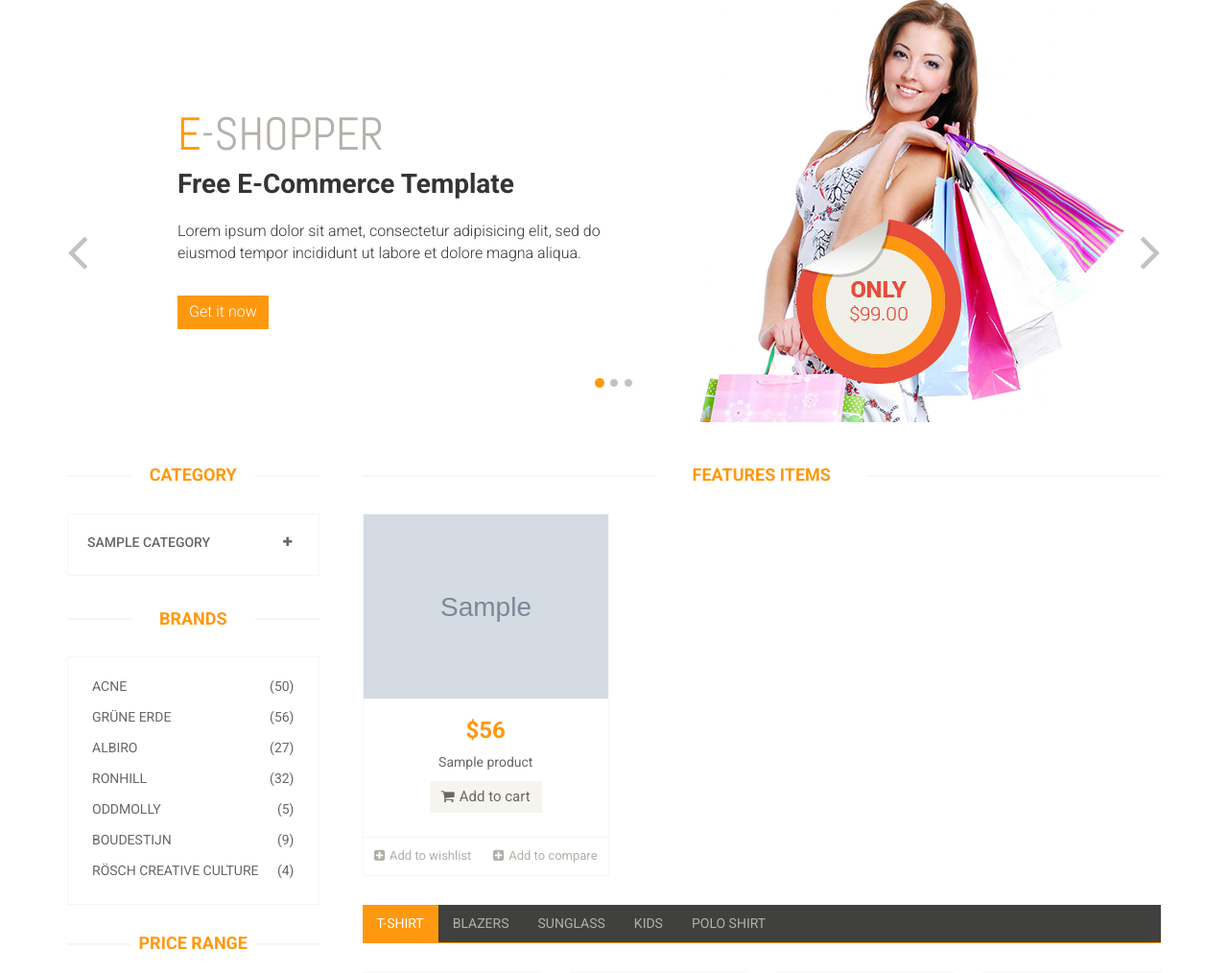
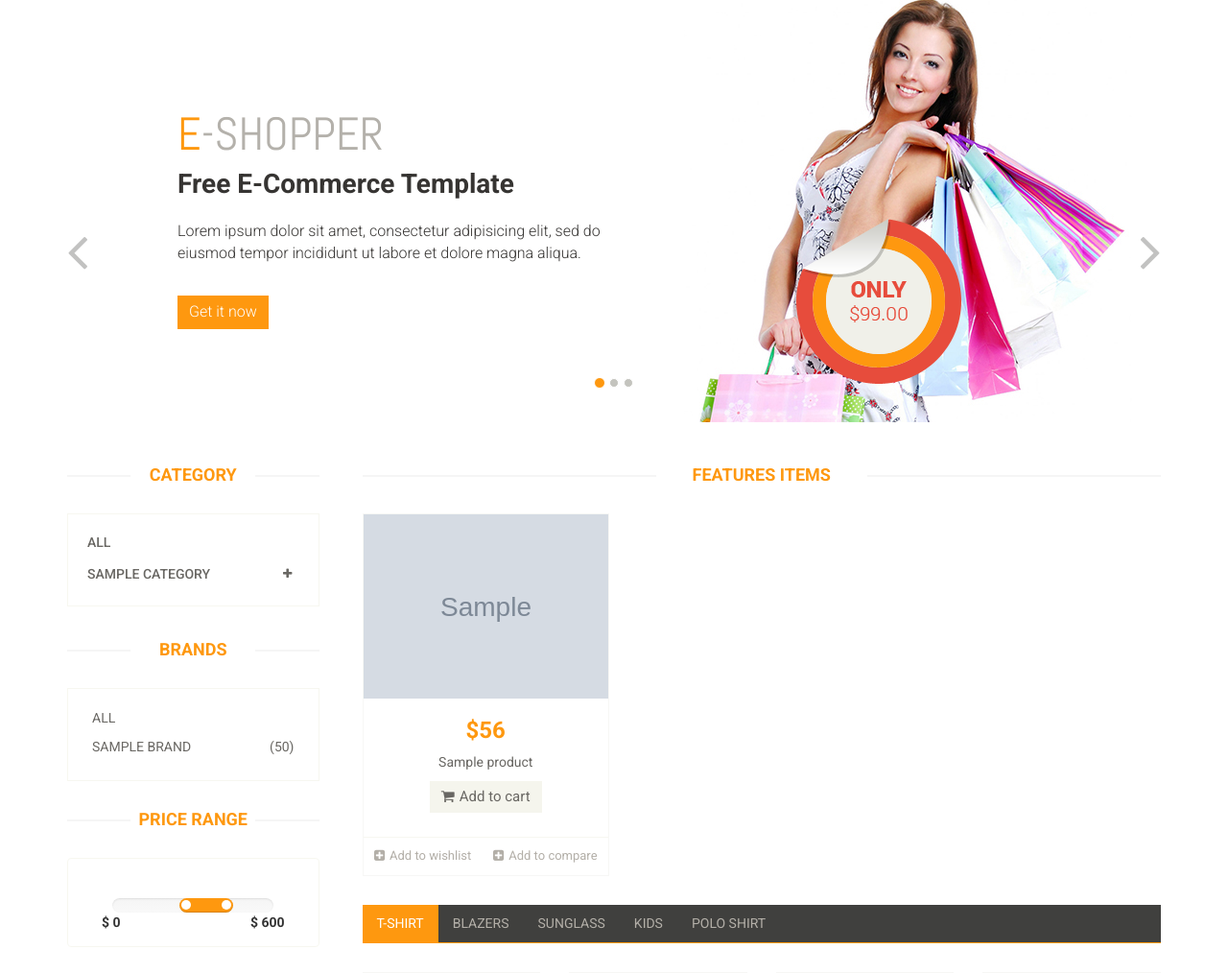
Before and after one commit to gurnitha/2022-django-eshopper, a Django app: page / in a window 1280 px wide. Shown: the part 213-1227 px from the top of the page at 96% size. Run offline with Django 3.2, Linux system fonts and the light colour scheme; tables that the repository leaves empty hold one stand-in row (values such as "Sample post"); grey boxes marked "Sample" are stand-in pictures.

Commit message:
16. Retrieve and fetch featured products by brand

```diff
--- a/shop/views.py
+++ b/shop/views.py
@@ -10,28 +10,63 @@ from shop import models
 
 def index(request):
 
-	# Grab all category objects
+	# # Grab all category objects
+	# category_list = models.Category.objects.all()
+
+	# # LOAD FEATURED PRODUCTS BASED ON ITS CATEGORY AND SUBCATEGORY
+
+	# # 1. Get category id
+	# category_id = request.GET.get('category')
+	# # 2. Get all products based on its category and subcategory
+	# if category_id:
+	# 	featured_product_list = models.Product.objects.filter(subcategory_id=category_id, is_featured=True).order_by('-id')[0:1]
+	# # 3. Otherwise grab all products
+	# else:
+	# 	featured_product_list = models.Product.objects.filter(is_featured=True)
+
+	# # Put objects in context dictionary
+	# context = {
+	# 	'category_list':category_list,
+	# 	'featured_product_list':featured_product_list,
+	# }
+
+
+	'''
+		LOAD FEATURED PRODUCTS BASED ON ITS CATEGORY AND SUBCATEGORY
+		AND
+		LOAD FEATRUED PRODUCTS BASED ON ITS BRAND
+	'''
+
+	# 1. Grab all category objects
 	category_list = models.Category.objects.all()
 
+	# 2. Grab all brand objects
+	brand_list = models.Brand.objects.all()
 
-	# LOAD FEATURED PRODUCTS BASED ON ITS CATEGORY AND SUBCATEGORY
+	# 3. Get category id from the url
+	category_id = request.GET.get('category')
 
-	# 1. Get category id
-	category_id = request.GET.get('category')
-	# 2. Get all products based on its category and subcategory
+	# 3. Get brand id from the url
+	brand_id = request.GET.get('brand')
+
+	# 3. Get all products based on its category and subcategory
 	if category_id:
-		featured_product_list = models.Product.objects.filter(subcategory_id=category_id, is_featured=True).order_by('-id')[0:1]
-	# 3. Otherwise grab all products
+		featured_product_list = models.Product.objects.filter(subcategory_id=category_id, is_featured=True).order_by('-id')[0:4]
+	# 4. Get all products based on its brand
+	elif brand_id:
+		featured_product_list = models.Product.objects.filter(brand_id=brand_id, is_featured=True).order_by('-id')[0:4]
+	# 5. Otherwise grab all products
 	else:
 		featured_product_list = models.Product.objects.filter(is_featured=True)
 
-	# Put objects in context dictionary
+	# 6. Put objects in context dictionary
 	context = {
 		'category_list':category_list,
+		'brand_list':brand_list,
 		'featured_product_list':featured_product_list,
 	}
 
-	# Fetch context into the template
+	# 7. Fetch context into the template
 	return render(request, 'index.html', context)
 
 
--- a/templates/index.html
+++ b/templates/index.html
@@ -78,6 +78,14 @@
 						<h2>Category</h2>
 						<div class="panel-group category-products" id="accordian"><!--category-productsr-->
 
+							<div class="panel panel-default">
+								<div class="panel-heading">
+									<h4 class="panel-title">
+										<a href="{% url 'index' %}">All</a>
+									</h4>
+								</div>
+							</div>
+
 							{% for category in category_list %}
 							<div class="panel panel-default">
 								<div class="panel-heading">
@@ -106,13 +114,19 @@
 							<h2>Brands</h2>
 							<div class="brands-name">
 								<ul class="nav nav-pills nav-stacked">
-									<li><a href="#"> <span class="pull-right">(50)</span>Acne</a></li>
-									<li><a href="#"> <span class="pull-right">(56)</span>Grüne Erde</a></li>
-									<li><a href="#"> <span class="pull-right">(27)</span>Albiro</a></li>
-									<li><a href="#"> <span class="pull-right">(32)</span>Ronhill</a></li>
-									<li><a href="#"> <span class="pull-right">(5)</span>Oddmolly</a></li>
-									<li><a href="#"> <span class="pull-right">(9)</span>Boudestijn</a></li>
-									<li><a href="#"> <span class="pull-right">(4)</span>Rösch creative culture</a></li>
+									<li>
+										<a href="{% url 'index' %}">All</a>
+									</li>
+								</ul>
+								<ul class="nav nav-pills nav-stacked">
+									{% for brand in brand_list %}
+									<li>
+										<a href="/?brand={{ brand.id }}">
+											<span class="pull-right">(50)</span>
+										{{ brand.brand_name }}
+										</a>
+									</li>
+									{% endfor %}
 								</ul>
 							</div>
 						</div><!--/brands_products-->
```
Also changed, not shown: README.md.
